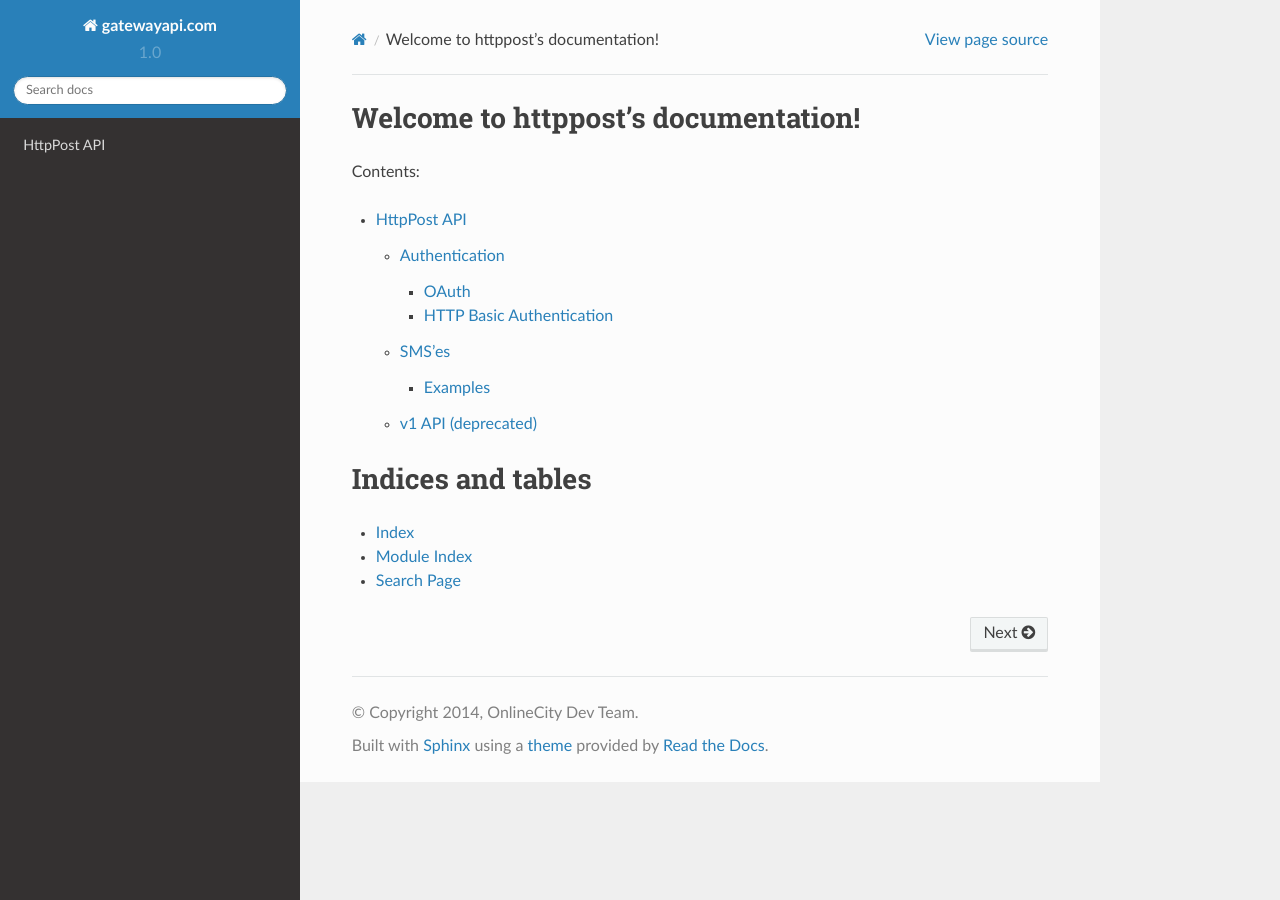
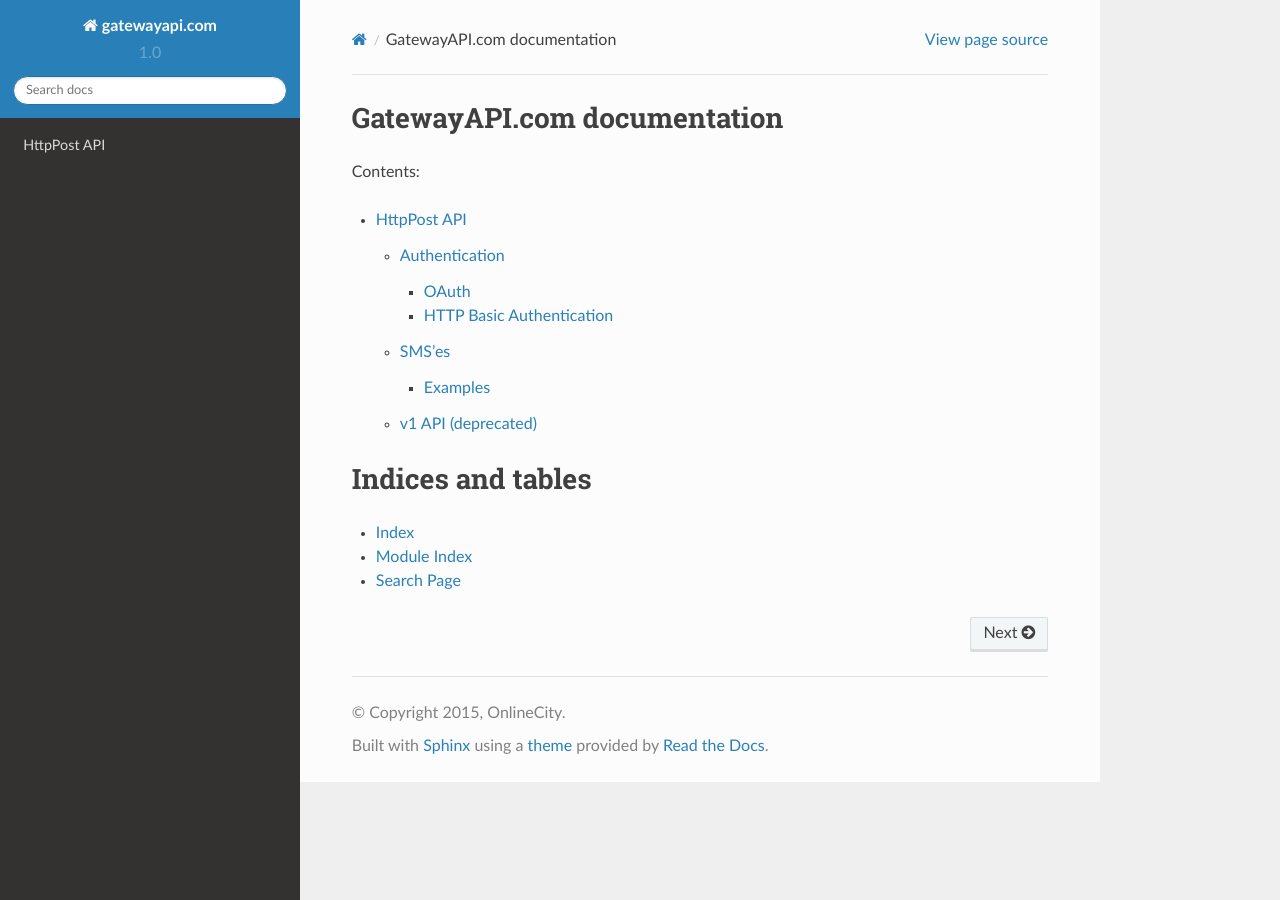
Before and after one commit to onlinecity/gatewayapi-docs, a Sphinx documentation site: the page built from docs/index.rst, in a window 1280 px wide. Built offline with Sphinx 7.4.7 and the Read the Docs theme 2.0.0, drawn with Linux system fonts in a browser that asks for light colours.

```diff
--- a/docs/conf.py
+++ b/docs/conf.py
@@ -46,7 +46,7 @@
 
 # General information about the project.
 project = u'gatewayapi.com'
-copyright = u'2014, OnlineCity Dev Team'
+copyright = u'2015, OnlineCity'
 
 # The version info for the project you're documenting, acts as replacement for
 # |version| and |release|, also used in various other places throughout the
@@ -201,13 +201,13 @@
 # (source start file, target name, title,
 #  author, documentclass [howto, manual, or own class]).
 latex_documents = [
-  ('index', 'httppost.tex', u'httppost Documentation',
-   u'OnlineCity Dev Team', 'manual'),
+  ('index', 'gatewayapi.tex', u'GatewayAPI.com Documentation',
+   u'OnlineCity', 'manual'),
 ]
 
 # The name of an image file (relative to this directory) to place at the top of
 # the title page.
-#latex_logo = None
+latex_logo = 'gatewayapi-stacked.pdf'
 
 # For "manual" documents, if this is true, then toplevel headings are parts,
 # not chapters.
@@ -231,8 +231,8 @@
 # One entry per manual page. List of tuples
 # (source start file, name, description, authors, manual section).
 man_pages = [
-    ('index', 'httppost', u'httppost Documentation',
-     [u'OnlineCity Dev Team'], 1)
+    ('index', 'gatewayapi', u'GatewayAPI.com Documentation',
+     [u'OnlineCity'], 1)
 ]
 
 # If true, show URL addresses after external links.
@@ -245,8 +245,8 @@
 # (source start file, target name, title, author,
 #  dir menu entry, description, category)
 texinfo_documents = [
-  ('index', 'httppost', u'httppost Documentation',
-   u'OnlineCity Dev Team', 'httppost', 'One line description of project.',
+  ('index', 'gatewayapi', u'GatewayAPI.com Documentation',
+   u'OnlineCity', 'gatewayapi', 'GatewayAPI.com SMS and MMS Gateway.',
    'Miscellaneous'),
 ]
 
--- a/docs/index.rst
+++ b/docs/index.rst
@@ -3,8 +3,8 @@
    You can adapt this file completely to your liking, but it should at least
    contain the root `toctree` directive.
 
-Welcome to httppost's documentation!
-====================================
+GatewayAPI.com documentation
+============================
 
 Contents:
 
```
Also changed, not shown: .travis.yml, 1 other file.
